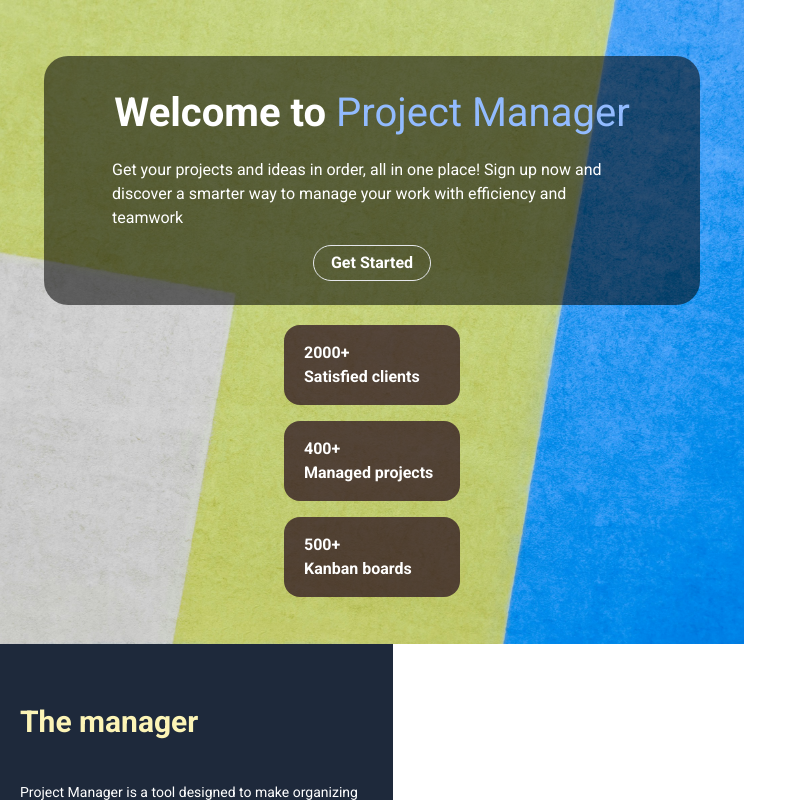
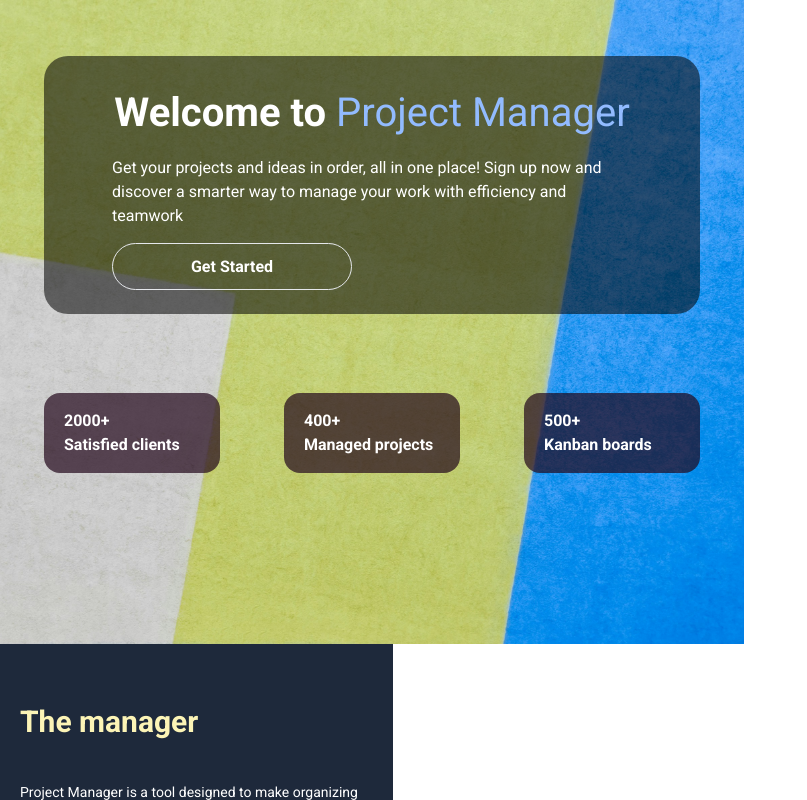
Before and after one commit to Enne-Amore/secondChallenge-compassPB, a React (Vite) app: page / in a window 1280 px wide. Shown: the top 800 px of the page, without its empty margins (0-807 px from the left). Built offline with nearby package versions, Linux system fonts and the light colour scheme.

Commit message:
feat:part of the main section tablet finished

```diff
--- a/src/components/home/Main.module.css
+++ b/src/components/home/Main.module.css
@@ -9,7 +9,7 @@
     @apply w-353 h-285 bg-black-55 flex flex-col justify-around
     text-center items-center rounded-3xl gap-y-[15px]
     /* tela de tablete */
-    tablete:w-[656px] tablete:h-[258px] tablete:text-start
+    tablete:w-[656px] tablete:h-[258px] tablete:justify-start
 }
 .title{
     @apply text-24  font-bold min-w-[313px] min-h-[48px] mt-[27px]
@@ -26,15 +26,25 @@
 .getButton{
     @apply text-center rounded-full border w-[118px] h-[36px] font-bold  mb-6
      /* tela de tablete */
+     tablete:items-start tablete:w-[240px] tablete:h-12 tablete:py-2
+     tablete:px-4 tablete:self-start tablete:ml-[68px]
+}
+
+.containerCard{
+    @apply m-margin-b
+    /* tela de tablete */
+    tablete:flex tablete:flex-row tablete:justify-between
+    tablete:w-[656px] tablete:mt-[62.5px] tablete:mx-0 tablete:mb-0
 }
 
 .card {
     @apply bg-brown-70 mx-auto rounded-2xl
     min-w-44 min-h-20 mt-4 mb-4 text-start pt-4 pb-4
      /* tela de tablete */
+     tablete:mx-0
 }
 
 .text{
-    @apply ml-5 font-semibold
+    @apply ml-5 font-semibold text-[16px]
      /* tela de tablete */
 }
--- a/src/components/home/Main.tsx
+++ b/src/components/home/Main.tsx
@@ -10,7 +10,7 @@ const Main = () => {
                 manage your work with efficiency and teamwork</p>
                 <button className={styles.getButton}>Get Started</button>
         </div>
-        <div className='m-margin-b mt-1'>
+        <div className={styles.containerCard}>
             <div className={styles.card}>
                 <p className={styles.text}>2000+</p>
                 <p className={styles.text}>Satisfied clients</p>
```
